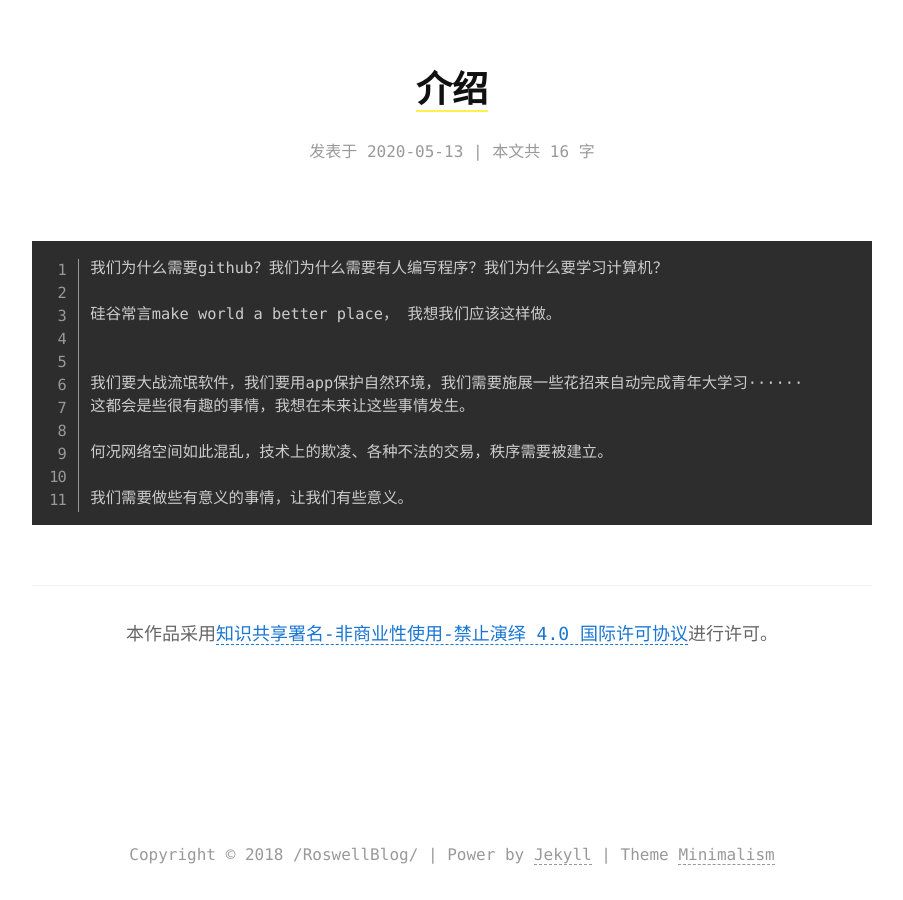
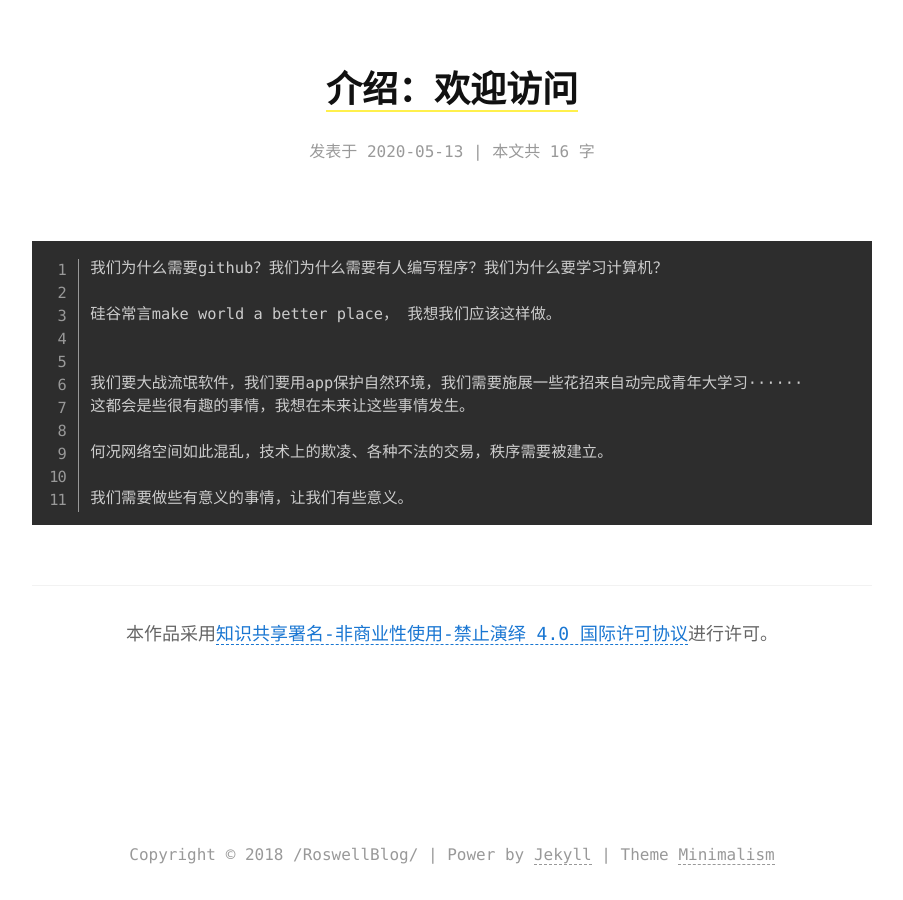
Before and after one commit to Roswellii/roswellii.github.io, a Jekyll site: the page built from _posts/2020-05-13-介绍: 欢迎访问-2020.md, in a window 1280 px wide. Shown: the whole page, without its empty margins (188-1091 px from the left). Built offline with Jekyll 4.4.1, drawn with Linux system fonts in a browser that asks for light colours.

Commit message:
Update and rename 2020-05-13-介绍-2020.md to 2020-05-13-介绍: 欢迎访问-2020.md

```diff
--- a/_posts/2020-05-13-介绍-2020.md
+++ b/_posts/2020-05-13-介绍: 欢迎访问-2020.md
@@ -1,13 +1,13 @@
 ---
 layout:     post                    # 使用的布局（不需要改）
-title:      介绍           # 标题
+title:      介绍：欢迎访问          # 标题
 subtitle:   #副标题
 date:       2020-05-13              # 时间
 author:     ALL VISITORS                      # 作者
 header-img: img/post-bg-2015.jpg    #这篇文章标题背景图片
 catalog: true                       # 是否归档
 tags:                               #标签
-    - 日志
+    - 博客
 ---
 
     我们为什么需要github？我们为什么需要有人编写程序？我们为什么要学习计算机？
```
